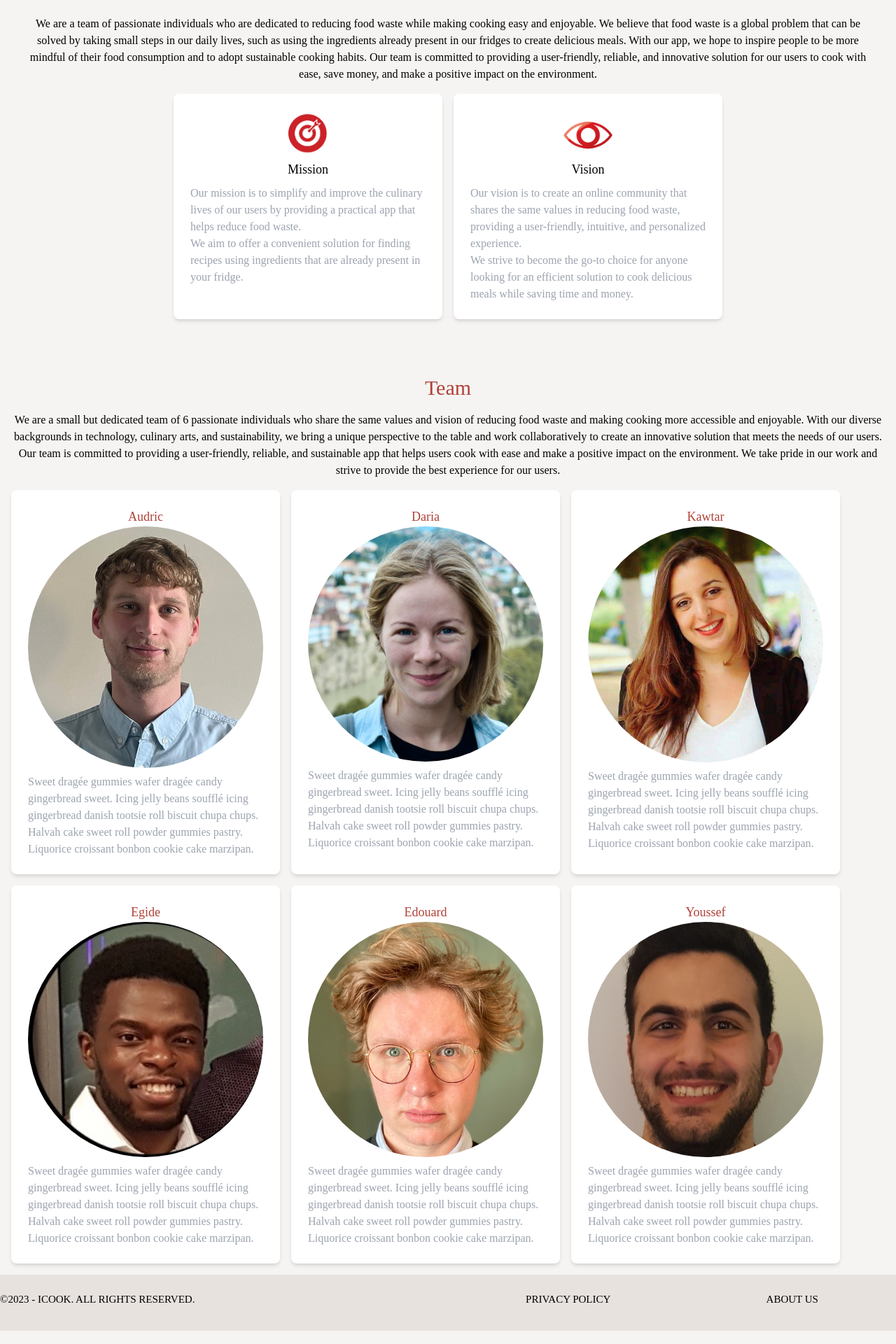
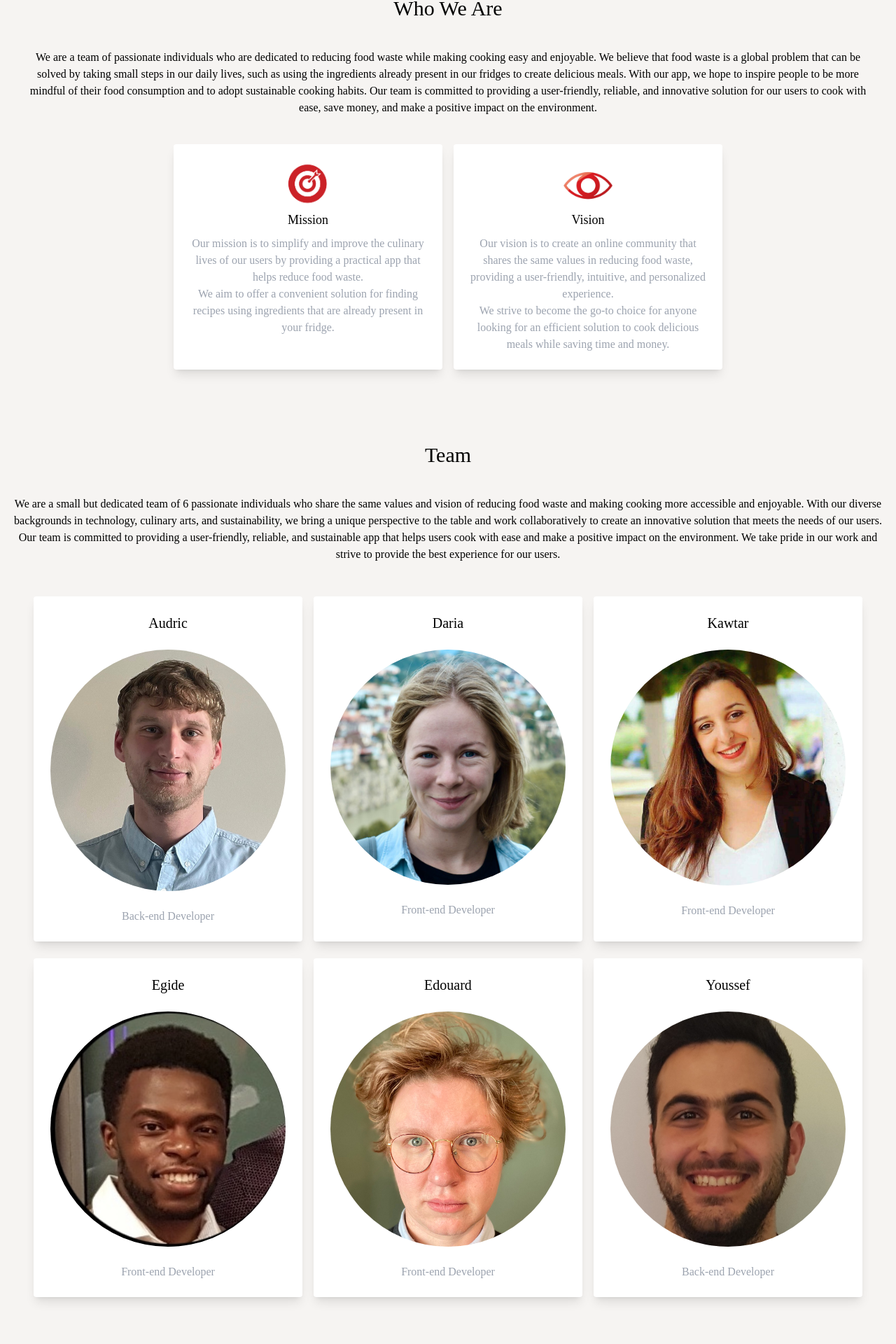
Before and after one commit to egidehirwa/iCook-frontend, a Next.js app: page /about in a window 1280 px wide. Shown: the part 212-2132 px from the top of the page at 70% size. Built offline with nearby package versions, Linux system fonts and the light colour scheme.

Commit message:
upd for About page

```diff
--- a/src/app/about/page.jsx
+++ b/src/app/about/page.jsx
@@ -20,7 +20,7 @@ export default function About() {
     <main className="container mx-auto space-y-8">
       <section className="space-y-4 p-8">
         <div className="space-y-4">
-          <h3 className="text-red text-3xl text-center">Who We Are</h3>
+          <h3 className="text-3xl text-center py-6">Who We Are</h3>
           <p className=" text-center">
             We are a team of passionate individuals who are dedicated to
             reducing food waste while making cooking easy and enjoyable. We
@@ -34,8 +34,8 @@ export default function About() {
             positive impact on the environment.
           </p>
         </div>
-        <div className="flex gap-4 justify-center">
-          <div className="bg-white rounded-lg shadow-md max-w-sm rounded overflow-hidden shadow-lg p-6">
+        <div className="flex gap-4 justify-center py-6">
+          <div className="bg-white max-w-sm rounded overflow-hidden shadow-lg p-6">
             <Image
               className=" mx-auto object-center"
               alt=" "
@@ -48,7 +48,7 @@ export default function About() {
             {/* <GrTarget  /> */}
             {/* <img src="iCook-frontend/src/assets/mission.png"></img> */}
             <h2 className="text-lg text-center font-medium">Mission</h2>
-            <p className="mt-2 text-gray-400">
+            <p className="mt-2 text-gray-400 text-center">
               Our mission is to simplify and improve the culinary lives of our
               users by providing a practical app that helps reduce food waste.
               <br />
@@ -56,7 +56,7 @@ export default function About() {
               ingredients that are already present in your fridge.
             </p>
           </div>
-          <div className="bg-white rounded-lg shadow-md p-6 max-w-sm rounded overflow-hidden shadow-lg">
+          <div className="bg-white p-6 max-w-sm rounded overflow-hidden shadow-lg">
             <Image
               className=" mx-auto object-center"
               alt=" "
@@ -69,21 +69,22 @@ export default function About() {
             {/* <GrView  /> */}
 
             <h2 className="text-lg text-center font-medium">Vision</h2>
-            <p className="mt-2 text-gray-400">
+            <p className="mt-2 text-gray-400 text-center">
               Our vision is to create an online community that shares the same
               values in reducing food waste, providing a user-friendly,
-              intuitive, and personalized experience. <br /> We strive to become
-              the go-to choice for anyone looking for an efficient solution to
+              intuitive, and personalized experience.
+              <br />
+               We strive to become the go-to choice for anyone looking for an efficient solution to
               cook delicious meals while saving time and money.
             </p>
           </div>
         </div>
       </section>
 
-      <section className="space-y-4 p-4">
+      <section className="space-y-4 p-4 pb-24">
         <div className="space-y-4">
-          <h3 className="text-red  text-3xl text-center">Team</h3>
-          <p className="text-center">
+          <h3 className="text-3xl text-center pb-6">Team</h3>
+          <p className="text-center pb-6">
             We are a small but dedicated team of 6 passionate individuals who
             share the same values and vision of reducing food waste and making
             cooking more accessible and enjoyable. With our diverse backgrounds
@@ -96,9 +97,9 @@ export default function About() {
             best experience for our users.
           </p>
         </div>
-        <div className="flex gap-4">
-          <div className="bg-white rounded-lg shadow-md p-6 max-w-sm rounded overflow-hidden shadow-lg">
-            <h2 className=" font-satisfy text-lg text-center text-red font-medium">
+        <div className="flex gap-4 py-2 justify-center">
+          <div className="bg-white p-6 max-w-sm rounded overflow-hidden shadow-lg">
+            <h2 className="font-satisfy text-xl mb-6 text-center">
               Audric
             </h2>
             <div style={{ borderRadius: "100%", overflow: "hidden" }}>
@@ -110,16 +111,13 @@ export default function About() {
                 height={350}
               />
             </div>
-            <p className="mt-2 text-gray-400">
-              Sweet dragée gummies wafer dragée candy gingerbread sweet. Icing
-              jelly beans soufflé icing gingerbread danish tootsie roll biscuit
-              chupa chups. Halvah cake sweet roll powder gummies pastry.
-              Liquorice croissant bonbon cookie cake marzipan.
+            <p className="mt-6 text-gray-400 text-center">
+             Back-end Developer
             </p>
           </div>
 
-          <div className="bg-white rounded-lg shadow-md p-6 max-w-sm rounded overflow-hidden shadow-lg">
-            <h2 className=" font-satisfy text-lg text-red text-center font-medium">
+          <div className="bg-white p-6 max-w-sm rounded overflow-hidden shadow-lg">
+            <h2 className="font-satisfy text-xl mb-6 text-center">
               Daria
             </h2>
             <div style={{ borderRadius: "100%", overflow: "hidden" }}>
@@ -127,20 +125,17 @@ export default function About() {
                 src={Daria}
                 alt=""
                 layoutobjectFit="contain"
-                // width={350}
-                // height={350}
+                width={350}
+                height={350}
               />
             </div>
-            <p className="mt-2 text-gray-400">
-              Sweet dragée gummies wafer dragée candy gingerbread sweet. Icing
-              jelly beans soufflé icing gingerbread danish tootsie roll biscuit
-              chupa chups. Halvah cake sweet roll powder gummies pastry.
-              Liquorice croissant bonbon cookie cake marzipan.
+            <p className="mt-6 text-gray-400 text-center">
+              Front-end Developer
             </p>
           </div>
 
-          <div className="bg-white rounded-lg shadow-md p-6 max-w-sm rounded overflow-hidden shadow-lg">
-            <h2 className=" font-satisfy text-lg text-red  text-center font-medium">
+          <div className="bg-white p-6 max-w-sm rounded overflow-hidden shadow-lg">
+            <h2 className="font-satisfy text-xl mb-6 text-center">
               Kawtar
             </h2>
             <div style={{ borderRadius: "100%", overflow: "hidden" }}>
@@ -149,20 +144,17 @@ export default function About() {
                 alt=""
                 layoutobjectFit="contain"
                 width={350}
-                height={350}
+                height={300}
               />
             </div>
-            <p className="mt-2 text-gray-400">
-              Sweet dragée gummies wafer dragée candy gingerbread sweet. Icing
-              jelly beans soufflé icing gingerbread danish tootsie roll biscuit
-              chupa chups. Halvah cake sweet roll powder gummies pastry.
-              Liquorice croissant bonbon cookie cake marzipan.
+            <p className="mt-6 text-gray-400 text-center">
+              Front-end Developer
             </p>
           </div>
         </div>
-        <div className="flex gap-4">
-          <div className="bg-white rounded-lg shadow-md p-6 max-w-sm rounded overflow-hidden shadow-lg">
-            <h2 className=" font-satisfy text-lg text-red  text-center font-medium">
+        <div className="flex gap-4 justify-center">
+          <div className="bg-white p-6 max-w-sm rounded overflow-hidden shadow-lg">
+            <h2 className="font-satisfy text-xl mb-6 text-center">
               Egide
             </h2>
             <div style={{ borderRadius: "100%", overflow: "hidden" }}>
@@ -171,19 +163,16 @@ export default function About() {
                 alt=""
                 layoutobjectFit="contain"
                 width={350}
-                height={350}
+                height={300}
               />
             </div>
-            <p className="mt-2 text-gray-400">
-              Sweet dragée gummies wafer dragée candy gingerbread sweet. Icing
-              jelly beans soufflé icing gingerbread danish tootsie roll biscuit
-              chupa chups. Halvah cake sweet roll powder gummies pastry.
-              Liquorice croissant bonbon cookie cake marzipan.
+            <p className="mt-6 text-gray-400 text-center">
+              Front-end Developer
             </p>
           </div>
 
-          <div className="bg-white rounded-lg shadow-md p-6 max-w-sm rounded overflow-hidden shadow-lg">
-            <h2 className="font-satisfy text-lg text-red text-center font-medium">
+          <div className="bg-white p-6 max-w-sm rounded overflow-hidden shadow-lg">
+            <h2 className="font-satisfy text-xl mb-6 text-center">
               Edouard
             </h2>
             <div style={{ borderRadius: "100%", overflow: "hidden" }}>
@@ -195,16 +184,13 @@ export default function About() {
                 height={350}
               />
             </div>
-            <p className="mt-2 text-gray-400">
-              Sweet dragée gummies wafer dragée candy gingerbread sweet. Icing
-              jelly beans soufflé icing gingerbread danish tootsie roll biscuit
-              chupa chups. Halvah cake sweet roll powder gummies pastry.
-              Liquorice croissant bonbon cookie cake marzipan.
+            <p className="mt-6 text-gray-400 text-center">
+              Front-end Developer
             </p>
           </div>
 
-          <div className="bg-white rounded-lg shadow-md p-6 max-w-sm rounded overflow-hidden shadow-lg">
-            <h2 className=" font-satisfy text-lg text-red  text-center font-medium">
+          <div className="bg-white p-6 max-w-sm rounded overflow-hidden shadow-lg">
+            <h2 className="font-satisfy text-xl mb-6 text-center">
               Youssef
             </h2>
             <div style={{ borderRadius: "100%", overflow: "hidden" }}>
@@ -216,11 +202,8 @@ export default function About() {
                 height={350}
               />
             </div>
-            <p className="mt-2 text-gray-400">
-              Sweet dragée gummies wafer dragée candy gingerbread sweet. Icing
-              jelly beans soufflé icing gingerbread danish tootsie roll biscuit
-              chupa chups. Halvah cake sweet roll powder gummies pastry.
-              Liquorice croissant bonbon cookie cake marzipan.
+            <p className="mt-6 text-gray-400 text-center">
+              Back-end Developer
             </p>
           </div>
         </div>
--- a/src/app/globals.css
+++ b/src/app/globals.css
@@ -7,7 +7,6 @@ body {
   background-color: #F6F4F2;
   max-width: 100vw;
   max-height: 100vh;
-  cursor: none;
 }
 
 a {
@@ -15,10 +14,8 @@ a {
   text-decoration: none;
 }
 
-img[alt="Custom Cursor"] {
-  display: none;
+.h3 {
+  font-size: 24px;
+  padding-top: 40px;
+  padding-bottom: 40px;
 }
-
-html:hover img[alt="Custom Cursor"] {
-  display: block;
-}
--- a/src/app/layout.jsx
+++ b/src/app/layout.jsx
@@ -2,7 +2,6 @@ import React from "react";
 import Header from "src/components/header.jsx";
 import Footer from "src/components/footer.jsx";
 import BackToTopButton from "src/components/backToTopButton.jsx";
-import Cursor from "src/components/cursor.jsx"
 import "src/app/globals.css";
 
 export default function RootLayout({ children }) {
@@ -10,7 +9,6 @@ export default function RootLayout({ children }) {
     <html>
       <body>
         <div className="flex flex-col min-h-screen">
-          <Cursor />
           <Header />
           <main className="flex-grow">{children}</main>
           <BackToTopButton />
--- a/src/app/search-result/page.jsx
+++ b/src/app/search-result/page.jsx
@@ -8,12 +8,12 @@ import icon_fork from "src/public/icon_fork.svg";
 const SearchResult = () => {
   return (
     <div className="container mx-auto lg:py-[40px]">
-      <h3 className="text-[24px]">Search result: Tiramisu</h3>
+      <h3 className="text-2xl">Search result: Tiramisu</h3>
       <div className="flex flex-col lg:flex-row py-[32px]">
         <Image src={test} alt="test photo" className="lg:w-1/3" />
         <div className="bg-white shadow-md pb-8 lg:w-1/2 lg:ml-[-50px] lg:my-[30px] relative">
           <div className="flex flex-col pl-24 text-[16px]">
-            <h2 className="text-[32px] py-[24px]">Classic Tiramisu</h2>
+            <h2 className="text-3xl py-[24px]">Classic Tiramisu</h2>
             <div className="flex flex-row">
               <Image src={icon_hat} alt="icon_hat" className="" />
               <p className="pt-2 pl-6">Cooking Time: 15 minutes</p>
```
Also changed, not shown: src/components/cursor.jsx (+65 -21 lines).
